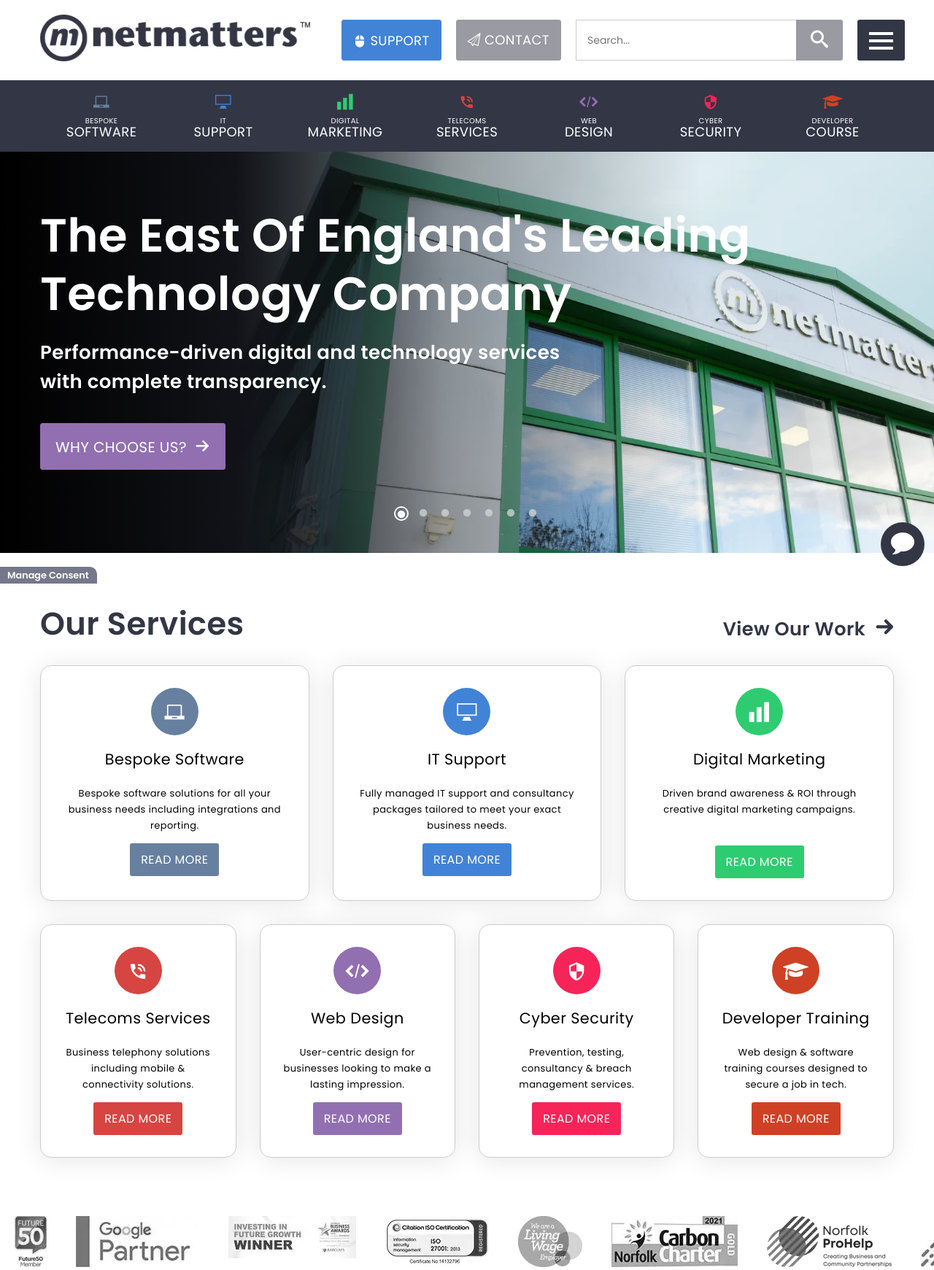
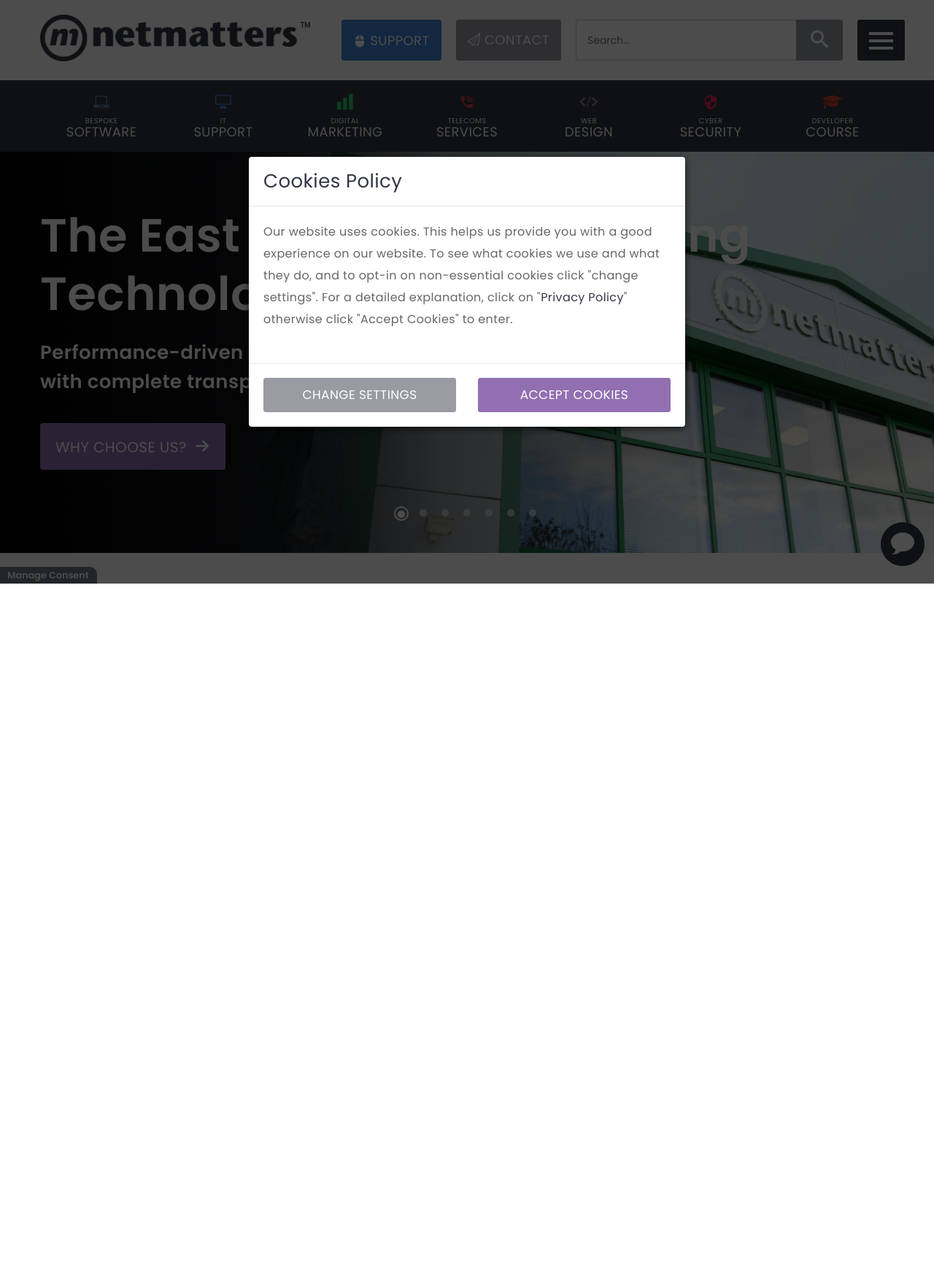
Before and after one commit to dthorpeuk/Netmatters-replica, a PHP site: page / in a window 1280 px wide. Shown: the top 1741 px of the page at 73% size. After the commit the page ends 800 px from the top, so only its background shows below. Run offline with PHP 8.4, Linux system fonts and the light colour scheme; data that the repository does not hold is empty; some web fonts are replaced.

Commit message:
Cookies fixes

```diff
--- a/js/main.js
+++ b/js/main.js
@@ -134,11 +134,9 @@
 let elementDialog = document.querySelector(".cookie-dialog-background");
 let elementAccept = document.querySelector(".dialog-row div + div");
 elementConsent.addEventListener('click',()=>{
-   // if(elementDialog.classList.contains("dialog-visible")){
-       // elementDialog.classList.remove("dialog-visible");
-   // }else{
+
         elementDialog.classList.add("dialog-visible");
-    //}
+
 
 });
 elementAccept.addEventListener('click',()=>{
--- a/php/consent.php
+++ b/php/consent.php
@@ -1,15 +1,15 @@
 <div class = "cookie-dialog">
-    <div class = "manage-consent"><button type ="button">Manage Consent</button></div>
-    <div class="cookie-dialog-background">
+    <div class = "manage-consent "><button type ="button">Manage Consent</button></div>
+    <div class="cookie-dialog-background dialog-visible">
         <div class="dialog-outer">
             <div class="dialog-inner">
                 <div class="dialog-content">
                     <div class="dialog-header">
-                        <h3>Cookie Policy</h3>
+                        <h3>Cookies Policy</h3>
                     </div>
                     <div class="dialog-body">
                         <p>
-                            Our website uses cookies. This helps us provide you with a good experience on our website. To see what cookies we use and what they do, and to opt-in on non-essential cookies click "change settings". For a detailed explanation, click on <a href="#">Privacy Policy</a> otherwise click "Accept Cookies" to enter.
+                            Our website uses cookies. This helps us provide you with a good experience on our website. To see what cookies we use and what they do, and to opt-in on non-essential cookies click "change settings". For a detailed explanation, click on "<a href="#">Privacy Policy</a>" otherwise click "Accept Cookies" to enter.
                         </p>
                     </div>
                     <div class="dialog-footer">
--- a/scss/base/_base.scss
+++ b/scss/base/_base.scss
@@ -139,7 +139,8 @@
     border: 1px solid transparent;
     white-space: nowrap;
     padding: 5px 15px;
-    font-size: 1rem;
+    font-size: 1.063rem;
+
     line-height: 35px;
     border-radius: 3px;
     -webkit-user-select: none;
--- a/scss/sections/_dialog.scss
+++ b/scss/sections/_dialog.scss
@@ -43,6 +43,12 @@
     outline: none;
    // max-width: 600px;
 }
+.dialog-content p{
+    color: #666;
+}
+.dialog-content p a{
+    color:#333645;
+}
 .dialog-header{
     padding: 15px 20px;
     border-bottom: 1px solid #e5e5e5;
@@ -76,14 +82,15 @@
     display: table;
 }
 .dialog-row{
-   // margin-left: -15px;
-  //  margin-right: -15px;
+   margin-left: -15px;
+   margin-right: -15px;
     display: flex;
-    gap: 20px;
+
     justify-content: space-around;
    // flex-wrap: wrap;
    @include mq(x-small){
     flex-direction: column;
+    gap: 20px;
    }
 }
 .dialog-row::before{
@@ -100,19 +107,21 @@
     padding-left: 15px;
     padding-right: 15px;
     float: left;
-    width: 40%;
+    width: 50%;
     // max-width: 264px;
     // height: 47px;
-    background-color: #999AA2;
+    //background-color: #999AA2;
     text-align: center;
     @include mq(x-small){
         width: 90%;
        }
 }
-.dialog-row div + div{
-@include standard-text-button($dark-lavender,$dark-lavender-h);
+
+.dialog-row div a{
+  @include  standard-text-button(#999AA2,#999AA2);
+    width: 100%;
+
 }
-.dialog-row div a{
-   // background-color: black;
-    width: 100%;
-}
+.dialog-row div + div>a{
+    @include standard-text-button($dark-lavender,$dark-lavender-h);
+    }
--- a/scss/sections/_ticker.scss
+++ b/scss/sections/_ticker.scss
@@ -76,6 +76,7 @@
 .description .green{
     @include standard-text-button($clover-green,$clover-green-h);
 }
+
 .description .no-case{
     display: none;
 }
```
Also changed, not shown: css/style.css.
